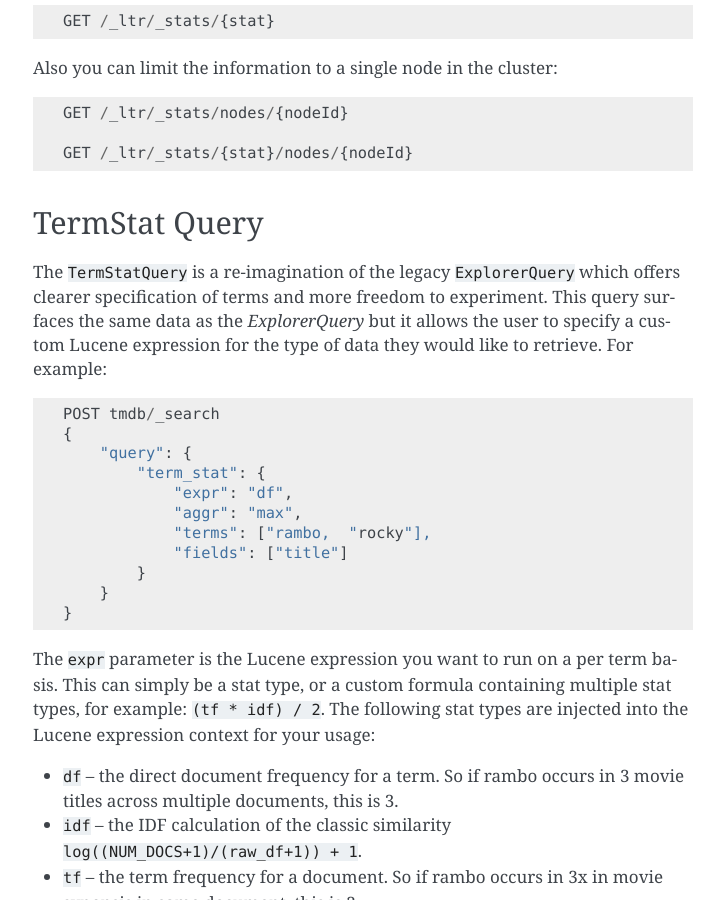
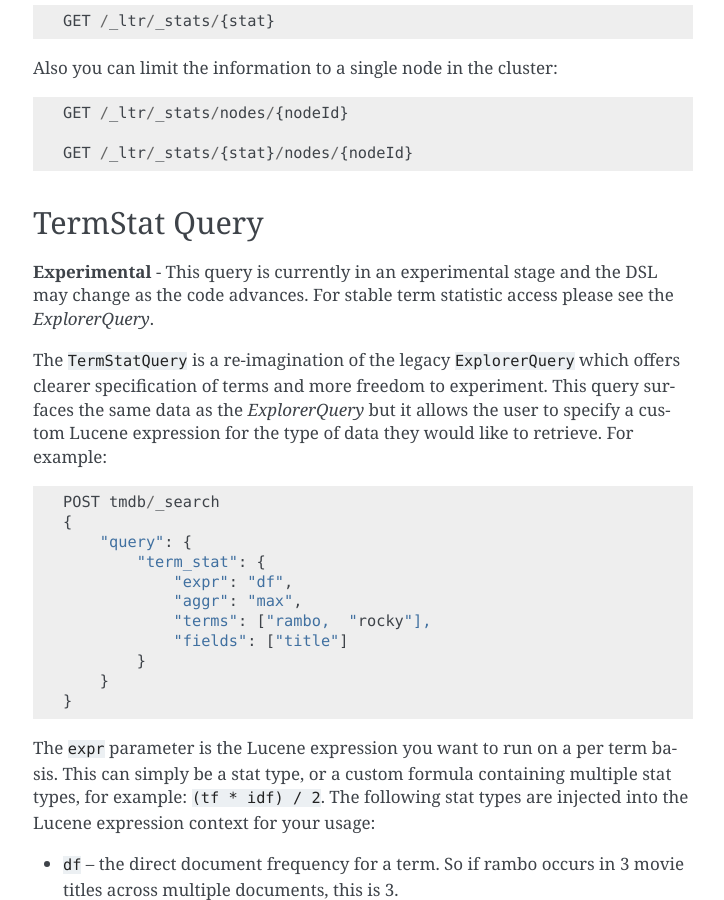
Before and after one commit to o19s/elasticsearch-learning-to-rank, a Sphinx documentation site: the page built from docs/advanced-functionality.rst, in a window 1280 px wide and 900 px high, scrolled down 6371 px. Shown: the whole window, without its empty margins (387-1111 px from the left). Built offline with Sphinx 7.4.7, drawn with Linux system fonts in a browser that asks for light colours; pages that are not in the unit, such as notebooks, are missing from menus.

Commit message:
Add experimental note to termstat section

```diff
--- a/docs/advanced-functionality.rst
+++ b/docs/advanced-functionality.rst
@@ -280,6 +280,8 @@ Also you can limit the information to a single node in the cluster::
 TermStat Query
 =============================
 
+**Experimental** - This query is currently in an experimental stage and the DSL may change as the code advances.  For stable term statistic access please see the `ExplorerQuery`.
+
 The :code:`TermStatQuery` is a re-imagination of the legacy :code:`ExplorerQuery` which offers clearer specification of terms and more freedom to experiment.  This query surfaces the same data as the `ExplorerQuery` but it allows the user to specify a custom Lucene expression for the type of data they would like to retrieve.  For example::
 
     POST tmdb/_search
```
